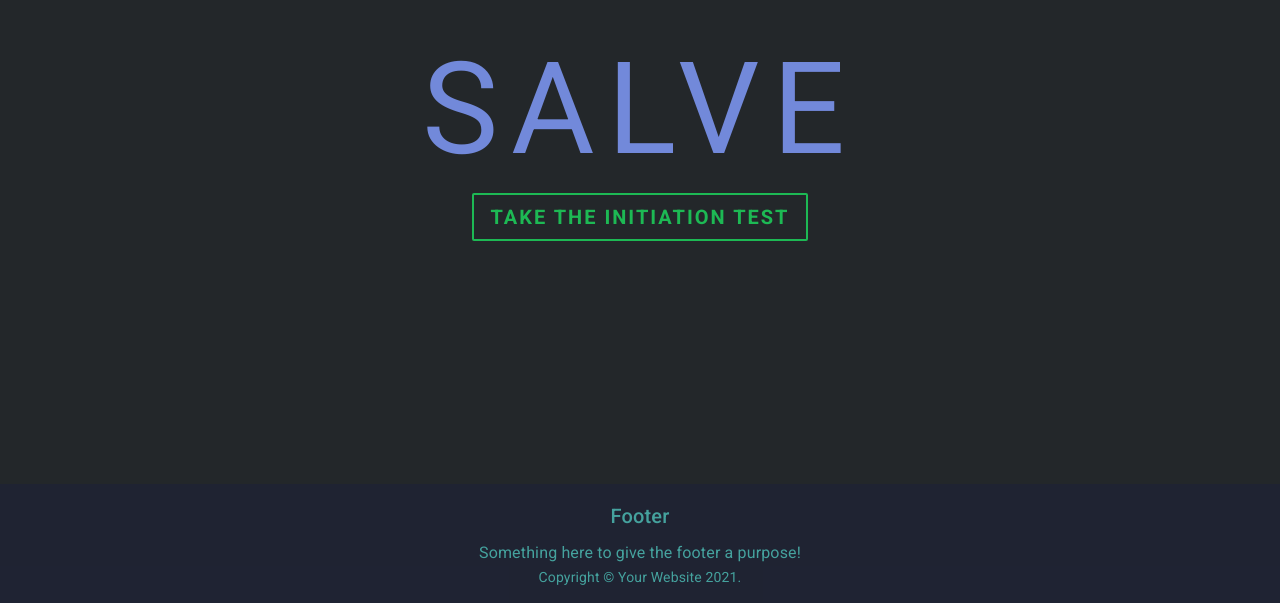
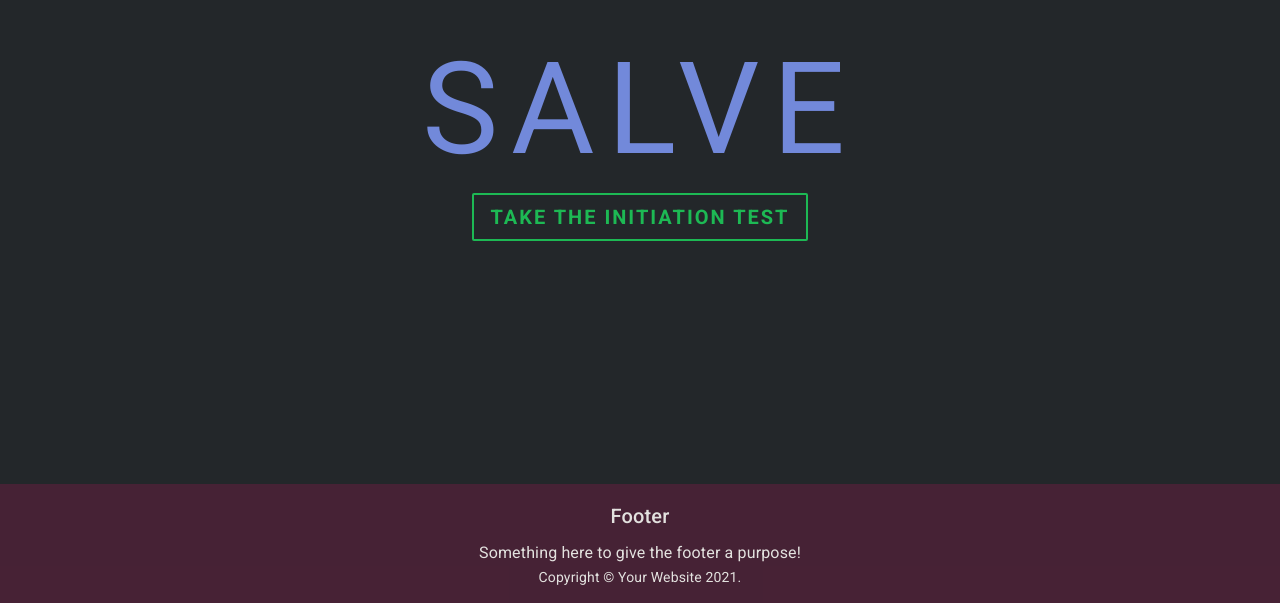
Before and after one commit to IgnisDa/hackathons, a Next.js app in the folder client/: page / in a window 1280 px wide. Shown: the part 197-800 px from the top of the page. Built offline with nearby package versions, Linux system fonts and the light colour scheme.

Commit message:
feat: setting up color scheme

```diff
--- a/client/src/theme.js
+++ b/client/src/theme.js
@@ -1,11 +1,11 @@
 import { createMuiTheme, responsiveFontSizes } from "@material-ui/core/styles";
 
-let colorOne = "#66FCF1";
-let colorTwo = "#fff";
-let colorThree = "#1F2833";
-let colorFour = "#45A29E";
-let bg = "#202225";
-let paper = "rgba(31, 35, 51, 0.95)";
+let colorOne = "#EE4CFC";
+let colorTwo = "#E3AFBC";
+let colorThree = "#5D001E";
+let colorFour = "#E3E2DF";
+let bg = "#5D001E";
+let paper = "rgba(154, 23, 80, 0.3)";
 
 let theme = createMuiTheme({
   palette: {
```
